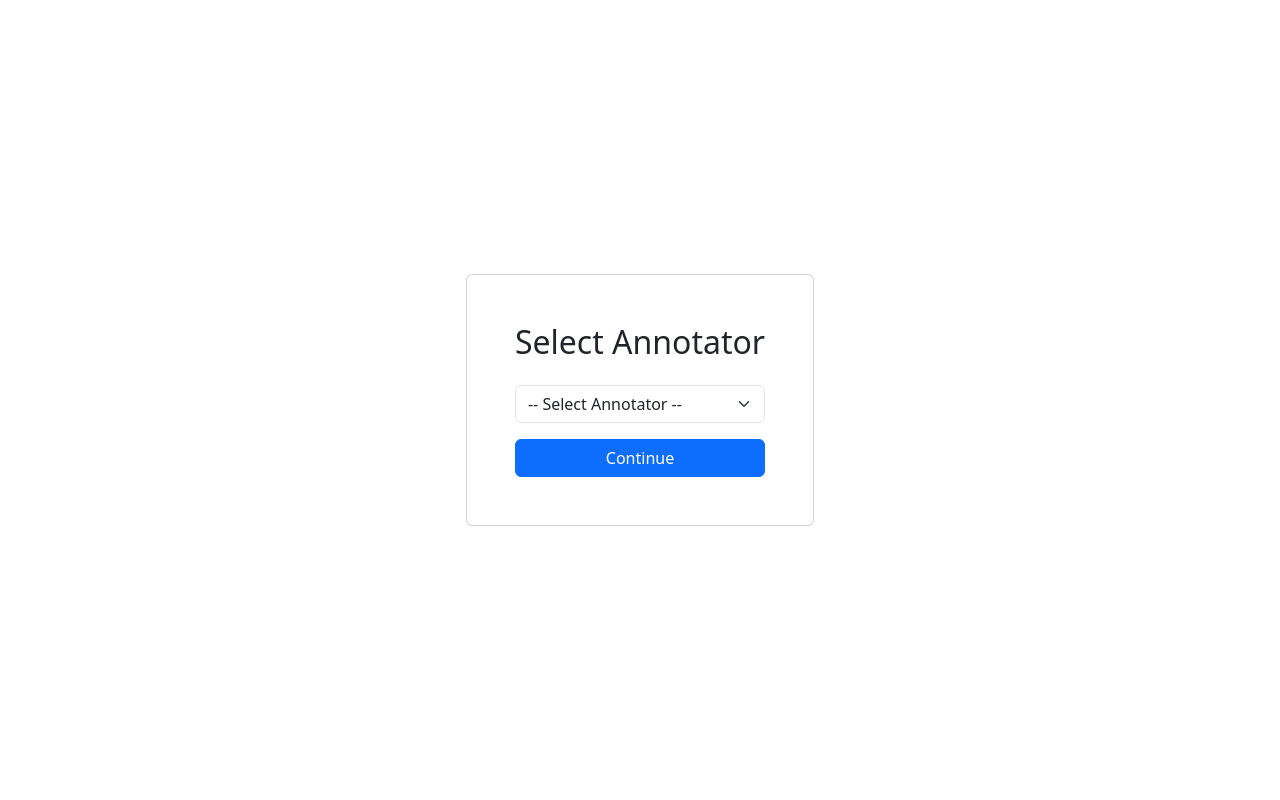
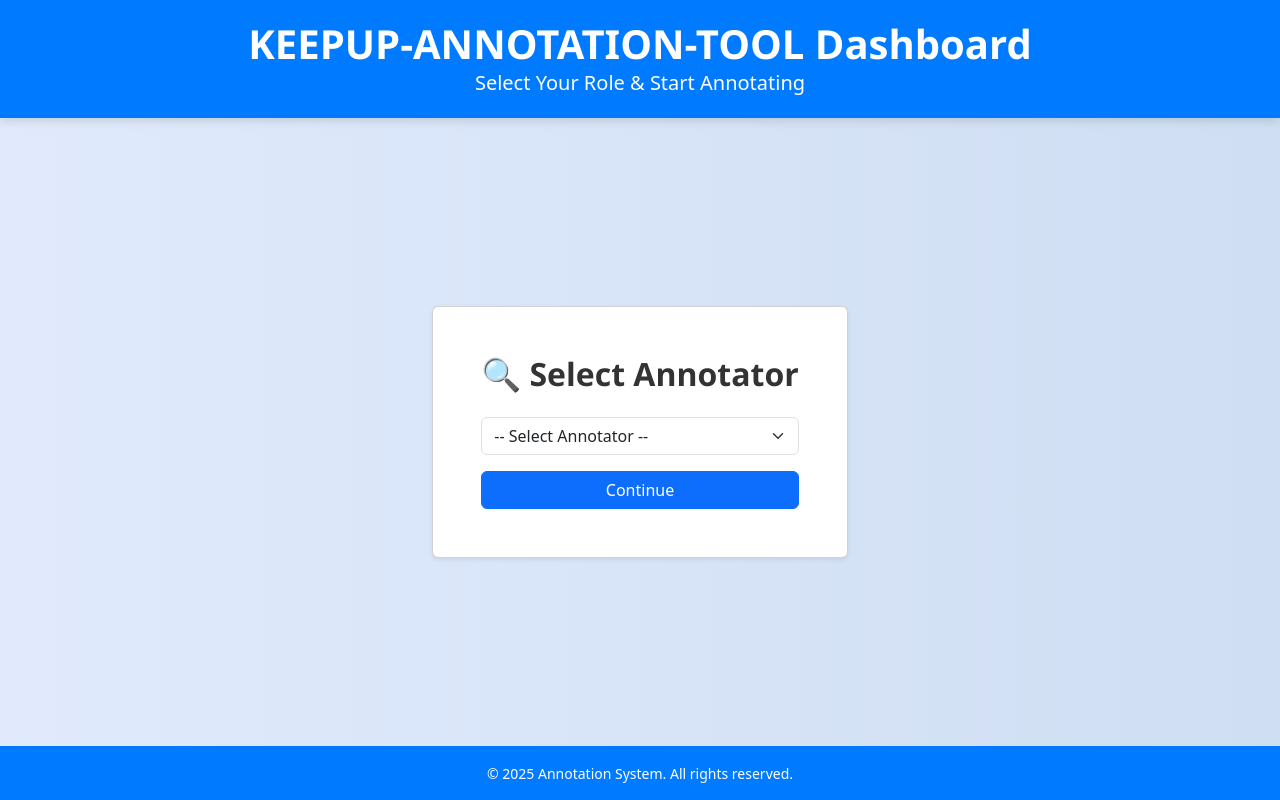
Before and after one commit to dr-m-wasim/KeepUp-Annotation-Tool, a Django app: page / in a window 1280 px wide. Run offline with Django 4.2, Linux system fonts and the light colour scheme.

Commit message:
Dashboard Added

```diff
--- a/KAT/Templates/annotator_selector.html
+++ b/KAT/Templates/annotator_selector.html
@@ -5,12 +5,69 @@
 <head>
     <meta charset="UTF-8">
     <title>Select Annotator</title>
-    <link href="https://cdn.jsdelivr.net/npm/bootstrap@5.3.0/dist/css/bootstrap.min.css" rel="stylesheet">
+    <link href="https://cdn.jsdelivr.net/npm/bootstrap@5.3.2/dist/css/bootstrap.min.css" rel="stylesheet">
+    <style>
+        body {
+            background: linear-gradient(to right, #e0eafc, #cfdef3);
+            min-height: 100vh;
+            display: flex;
+            flex-direction: column;
+        }
+
+        header {
+            background: #007bff;
+            color: white;
+            padding: 20px 0;
+            box-shadow: 0 2px 10px rgba(0, 0, 0, 0.15);
+        }
+
+        header h1 {
+            margin: 0;
+            font-size: 2.5rem;
+            font-weight: bold;
+            font-family: 'Segoe UI', Tahoma, Geneva, Verdana, sans-serif;
+        }
+
+        header p {
+            font-size: 1.1rem;
+            margin: 0;
+        }
+
+        .title {
+            font-family: 'Segoe UI', Tahoma, Geneva, Verdana, sans-serif;
+            font-weight: 700;
+            color: #333;
+        }
+
+        footer {
+            background-color: #007bff;
+            color: white;
+            text-align: center;
+            padding: 15px 0;
+            font-size: 1rem;
+            margin-top: auto;
+        }
+
+        footer span {
+            font-weight: bold;
+        }
+    </style>
 </head>
 
-<body class="d-flex align-items-center justify-content-center" style="height: 100vh;">
-    <div class="card p-5">
-        <h2 class="mb-4 text-center">Select Annotator</h2>
+<body>
+
+    <!-- Header -->
+    <header class="text-center">
+        <div class="container">
+            <h1>KEEPUP-ANNOTATION-TOOL Dashboard</h1>
+            <p class="lead mb-0">Select Your Role & Start Annotating</p>
+        </div>
+    </header>
+
+    <!-- Main Content -->
+    <main class="flex-grow-1 d-flex align-items-center justify-content-center my-5">
+        <div class="card p-5 shadow-sm" style="min-width: 350px;">
+            <h2 class="mb-4 text-center title">🔍 Select Annotator</h2>
             <form method="post">
                 {% csrf_token %}
                 <div class="form-group mb-3">
@@ -24,6 +81,14 @@
                 <button type="submit" class="btn btn-primary w-100">Continue</button>
             </form>
         </div>
+    </main>
+
+    <!-- Footer -->
+    <footer>
+        <small>&copy; 2025 Annotation System. All rights reserved.</small>
+    </footer>
+
+    <script src="https://cdn.jsdelivr.net/npm/bootstrap@5.3.2/dist/js/bootstrap.bundle.min.js"></script>
 </body>
 
 </html>
--- a/KAT/Templates/events.html
+++ b/KAT/Templates/events.html
@@ -132,7 +132,7 @@
     </div>
 
     <footer>
-        Made with ❤️ by <span>Satoshi</span>
+        <small>&copy; 2025 Annotation System. All rights reserved.</small>
     </footer>
 
     <script src="https://cdn.jsdelivr.net/npm/bootstrap@5.3.2/dist/js/bootstrap.bundle.min.js"></script>
```
Also changed, not shown: KAT/merged_social_data.db. Lines whose indentation alone changed are shown as unchanged.
